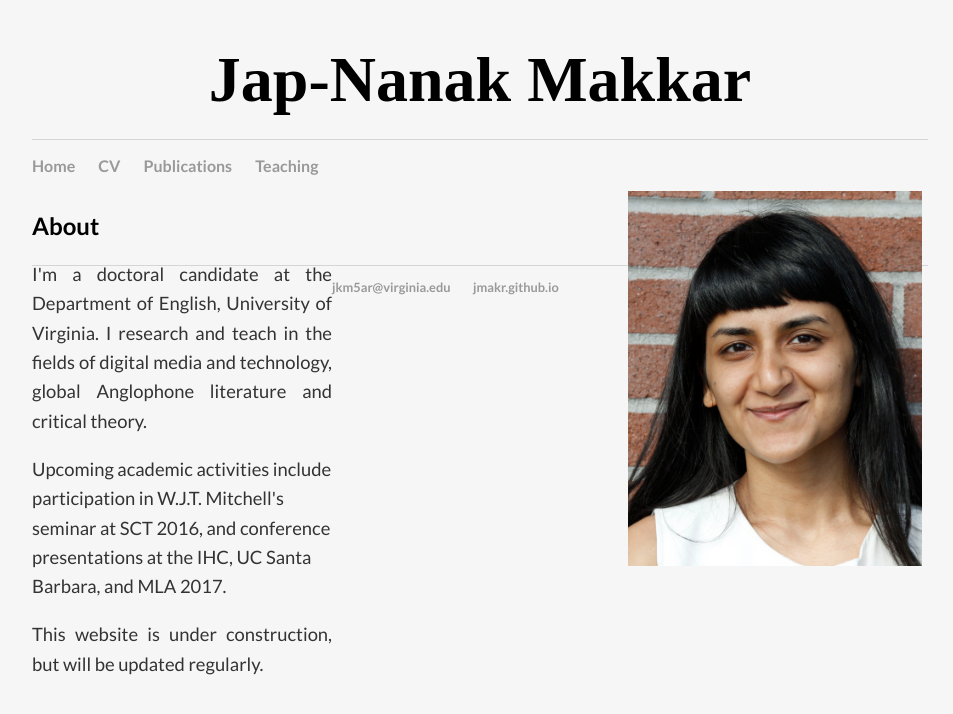
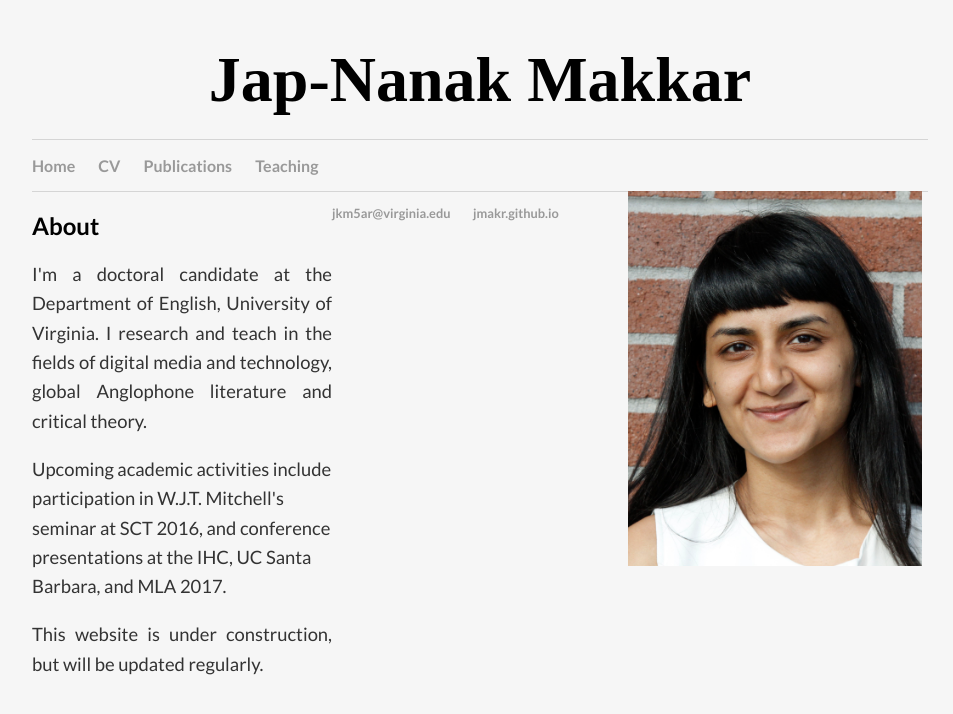
Before and after one commit to jmakr/jmakr.github.io, a Jekyll site: the page built from index.html, in a window 1280 px wide. Shown: the top 714 px of the page, without its empty margins (160-1113 px from the left). Built offline with Jekyll 4.4.1, drawn with Linux system fonts in a browser that asks for light colours.

Commit message:
Update main.css

```diff
--- a/css/main.css
+++ b/css/main.css
@@ -57,7 +57,7 @@ p {
     color: #333;
 }
 footer {
-    margin: 90px auto;
+    margin: auto;
     border-top: 1px solid #d5d5d5;
     font-size: .8em;
 }
```
